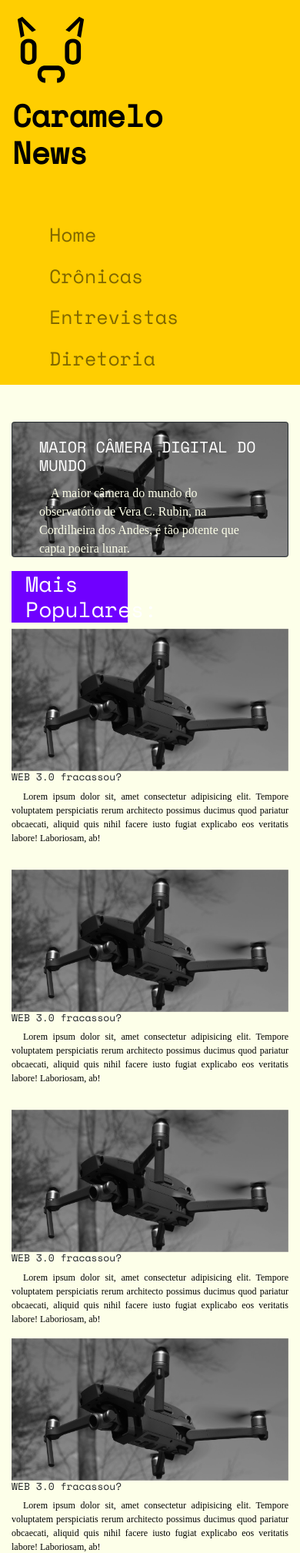
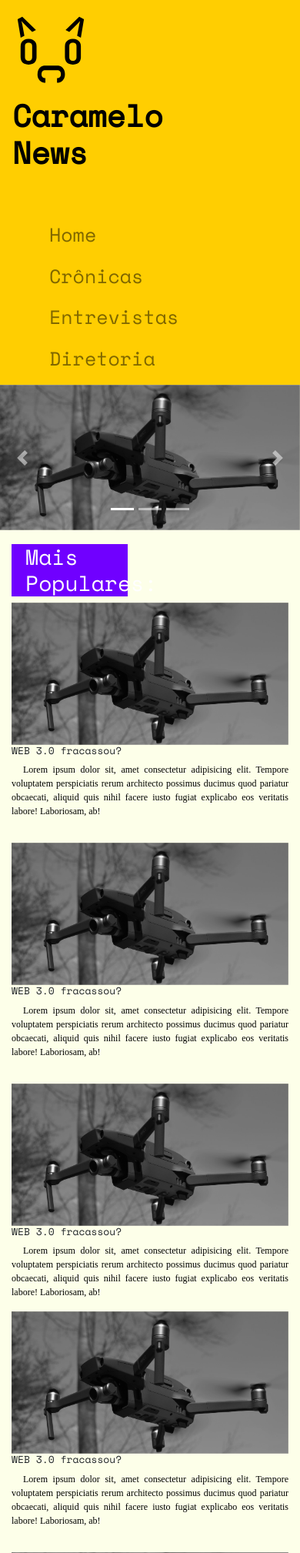
Before and after one commit to senacrs-emti/2022-1T-jornal-G4, a PHP site: page / in a window 390 px wide. Shown: the top 2018 px of the page at 77% size. Run offline with PHP 8.4, Linux system fonts and the light colour scheme; some libraries are stand-ins or nearby versions; some web fonts are replaced.

Commit message:
carousel
carrossel na main

```diff
--- a/assets/css/style.css
+++ b/assets/css/style.css
@@ -125,6 +125,13 @@ p{
     filter: saturate(0);
 
 }
+.text-yellow *{
+    color: white!important;
+    background-color: #7000FF;
+}
+.blacknwhite{
+    filter: saturate(0);
+}
 
 
 
@@ -150,6 +157,7 @@ h2{
 }
 .manchete{
     font-size: 12px;
+
 }
 .dark{
     height: 100%;
--- a/index.php
+++ b/index.php
@@ -5,12 +5,44 @@ include_once './includes/_header.php'
 ?>
 
 <main class="col-lg-8 col-12">
-
-        <div class="card bg-dark text-white mt-5">
-        <img src="./assets/img/rectangle 13.png" class="card-img" alt="...">
-        <div class="card-img-overlay">
-            <h5 class="card-title col-12">MAIOR CÂMERA DIGITAL DO MUNDO</h5>
-            <p class="card-text col-12 subtitulo-noticia-index">A maior câmera do mundo do observatório de Vera C. Rubin, na Cordilheira dos Andes, é tão potente que capta poeira lunar.</p>
+        <div class=row>
+            <div id="carouselExampleIndicators" class="carousel slide" data-ride="carousel">
+                <ol class="carousel-indicators">
+                    <li data-target="#carouselExampleIndicators" data-slide-to="0" class="active"></li>
+                    <li data-target="#carouselExampleIndicators" data-slide-to="1"></li>
+                    <li data-target="#carouselExampleIndicators" data-slide-to="2"></li>
+                </ol>
+                <div class="carousel-inner">
+                    <div class="carousel-item active">
+                        <img class="d-block w-100 blacknwhite" src="./assets/img/Rectangle 13.png" alt="First slide">
+                        <div class="carousel-caption d-none d-md-block text-yellow">
+                            <h5>Drone gigante ataca Goiás</h5>
+                            <p>Lorem ipsum sit dolor amet</p>
+                            </div>
+                    </div>
+                    <div class="carousel-item">
+                        <img class="d-block w-100 blacknwhite" src="./assets/img/maior câmera.jpg" alt="Second slide">
+                        <div class="carousel-caption d-none d-md-block text-yellow">
+                            <h5>Câmera gigantesca que tirou foto do drone gigante</h5>
+                            <p>Lorem ipsum sit dolor amet</p>
+                        </div>
+                    </div>
+                    <div class="carousel-item">
+                        <img class="d-block w-100 blacknwhite" src="./assets/img/rubaitul-azad-edgGB5DbBeM-unsplash.jpg" alt="Third slide">
+                        <div class="carousel-caption d-none d-md-block text-yellow">
+                            <h5>Telegram passa whatsapp em vendas de pica</h5>
+                            <p>Lorem ipsum sit dolor amet</p>
+                        </div>
+                    </div>
+                </div>
+                <a class="carousel-control-prev" href="#carouselExampleIndicators" role="button" data-slide="prev">
+                    <span class="carousel-control-prev-icon" aria-hidden="true"></span>
+                    <span class="sr-only">Previous</span>
+                </a>
+                <a class="carousel-control-next" href="#carouselExampleIndicators" role="button" data-slide="next">
+                    <span class="carousel-control-next-icon" aria-hidden="true"></span>
+                    <span class="sr-only">Next</span>
+                </a>
             </div>
         </div>
         <h3 class="titulo-destaque-geral">Mais Populares:</h3>
@@ -62,7 +94,6 @@ include_once './includes/_header.php'
                 </div>
             </div>
         </div>
-        </div>
     </main>
 <?php
 //include do aside
```
Lines whose indentation alone changed are shown as unchanged.
